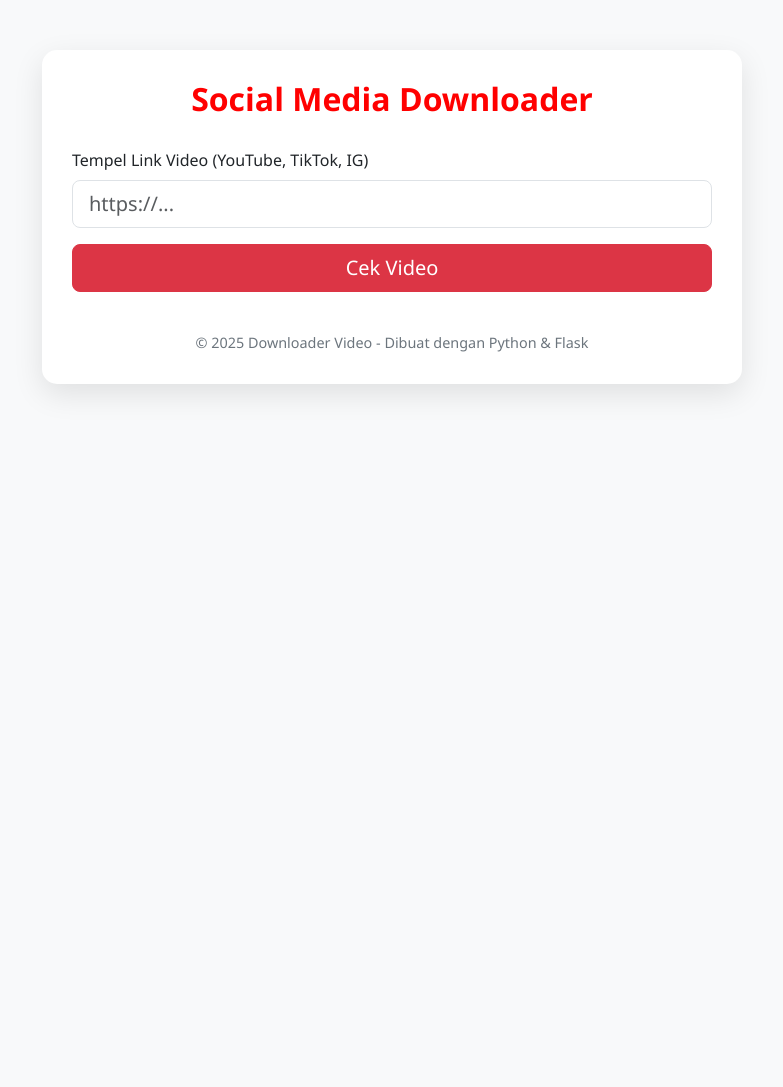
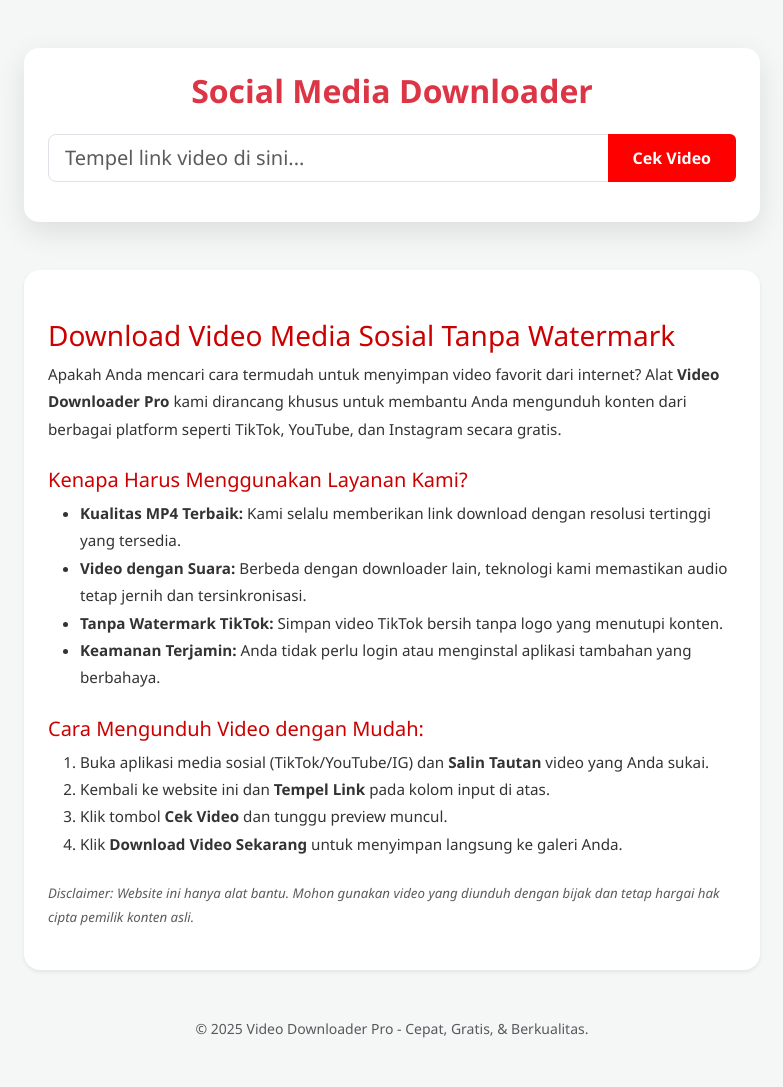
Before and after one commit to mocciro/downloader-video, a Flask app: page / in a window 1280 px wide. Shown: the whole page, without its empty margins (248-1031 px from the left). Before the commit the page ends 394 px from the top, so only its background shows below. Run offline with Flask 3, Linux system fonts and the light colour scheme; some libraries are stand-ins or nearby versions.

Commit message:
Update index.html

```diff
--- a/templates/index.html
+++ b/templates/index.html
@@ -1,64 +1,88 @@
 <!DOCTYPE html>
 <html lang="id">
 <head>
-    <meta name="referrer" content="no-referrer">
-    <meta name="description" content="Download video TikTok, YouTube, dan Instagram secara gratis tanpa watermark dengan suara jernih.">
-<meta name="keywords" content="download video tiktok, downloader youtube, unduh video ig, download video mp4">
-<meta name="author" content="downloader kita">
-
-<meta property="og:title" content="Video Downloader Pro - Cepat & Gratis">
-<meta property="og:description" content="Unduh video favoritmu dalam sekejap!">
     <meta charset="UTF-8">
     <meta name="viewport" content="width=device-width, initial-scale=1.0">
-    <title>Video Downloader Pro</title>
+    <meta name="referrer" content="no-referrer">
+
+    <title>Video Downloader Pro - Unduh Video TikTok, YT & IG Gratis</title>
+    <meta name="description" content="Cara tercepat download video TikTok tanpa watermark, YouTube MP4, dan Instagram Reels gratis dengan kualitas tinggi dan suara jernih.">
+    <meta name="keywords" content="download video tiktok, downloader youtube mp4, unduh video instagram, video downloader tanpa watermark">
+
     <link href="https://cdn.jsdelivr.net/npm/bootstrap@5.3.0/dist/css/bootstrap.min.css" rel="stylesheet">
     <style>
-        body { background-color: #f8f9fa; font-family: 'Segoe UI', Tahoma, Geneva, Verdana, sans-serif; }
-        .main-container { max-width: 700px; margin: 50px auto; padding: 30px; background: white; border-radius: 15px; box-shadow: 0 10px 30px rgba(0,0,0,0.1); }
-        .header-title { color: #ff0000; font-weight: bold; text-align: center; margin-bottom: 30px; }
-        .video-preview { margin-top: 30px; border-radius: 10px; overflow: hidden; background: #000; }
-        .btn-download { width: 100%; margin-top: 15px; font-weight: bold; }
-        .footer-text { text-align: center; margin-top: 40px; color: #6c757d; font-size: 0.9rem; }
+        body { background-color: #f4f7f6; font-family: 'Segoe UI', Tahoma, Geneva, Verdana, sans-serif; color: #333; }
+        .card { border-radius: 15px; border: none; box-shadow: 0 10px 30px rgba(0,0,0,0.1); }
+        .btn-primary { background-color: #ff0000; border: none; padding: 10px 25px; }
+        .btn-primary:hover { background-color: #cc0000; }
+        video { border-radius: 10px; background: #000; box-shadow: 0 5px 15px rgba(0,0,0,0.3); }
+        .seo-section { line-height: 1.8; font-size: 0.95rem; }
+        .seo-section h3, .seo-section h5 { color: #cc0000; margin-top: 25px; }
     </style>
 </head>
 <body>
 
-<div class="container">
-    <div class="main-container">
-        <h2 class="header-title">Social Media Downloader</h2>
-
+    <div class="container py-5">
+        <div class="row justify-content-center">
+            <div class="col-md-8">
+                <div class="card p-4 mb-5">
+                    <h2 class="text-center mb-4 text-danger fw-bold">Social Media Downloader</h2>
                     <form method="POST">
-            <div class="mb-3">
-                <label for="url_video" class="form-label">Tempel Link Video (YouTube, TikTok, IG)</label>
-                <input type="text" class="form-control form-control-lg" id="url_video" name="url_video" placeholder="https://..." required>
+                        <div class="input-group mb-3">
+                            <input type="text" name="url_video" class="form-control form-control-lg" placeholder="Tempel link video di sini..." required>
+                            <button class="btn btn-primary fw-bold" type="submit">Cek Video</button>
                         </div>
-            <button type="submit" class="btn btn-danger btn-lg w-100">Cek Video</button>
                     </form>
 
                     {% if video %}
-        <div class="video-preview text-center">
-            <video width="100%" controls style="max-height: 400px;">
+                        {% if video.error %}
+                            <div class="alert alert-danger">Terjadi kesalahan: Gagal mengambil video. Pastikan link benar.</div>
+                        {% else %}
+                            <div class="mt-4 text-center">
+                                <h5 class="fw-bold">{{ video.title }}</h5>
+                                <video width="100%" controls class="mt-2">
                                     <source src="{{ video.url }}" type="video/mp4">
-                Browser kamu tidak mendukung pemutar video.
                                 </video>
+                                <a href="{{ video.url }}" target="_blank" rel="noopener noreferrer" class="btn btn-success btn-lg w-100 mt-3 fw-bold">
+                                    Download Video Sekarang
+                                </a>
+                                <p class="small text-muted mt-2 text-start">
+                                    *Catatan: Jika download tidak mulai otomatis, klik kanan tombol hijau lalu pilih <strong>"Save Link As"</strong> (di PC) atau tekan lama lalu <strong>"Download Link"</strong> (di HP).
+                                </p>
+                            </div>
+                        {% endif %}
+                    {% endif %}
                 </div>
 
-        <div class="mt-3 text-center">
-            <h4>{{ video.title }}</h4>
-            <p class="text-muted">Durasi: {{ video.duration_string }}</p>
-            <a href="{{ video.url }}" download class="btn btn-success btn-lg btn-download">
-                Download Video Sekarang
-            </a>
-            <p class="small text-danger mt-2">*Klik kanan tombol download lalu pilih "Save Link As" jika download tidak otomatis.</p>
+                <div class="seo-section bg-white p-4 rounded-4 shadow-sm">
+                    <h3>Download Video Media Sosial Tanpa Watermark</h3>
+                    <p>Apakah Anda mencari cara termudah untuk menyimpan video favorit dari internet? Alat <strong>Video Downloader Pro</strong> kami dirancang khusus untuk membantu Anda mengunduh konten dari berbagai platform seperti TikTok, YouTube, dan Instagram secara gratis.</p>
+
+                    <h5>Kenapa Harus Menggunakan Layanan Kami?</h5>
+                    <ul>
+                        <li><strong>Kualitas MP4 Terbaik:</strong> Kami selalu memberikan link download dengan resolusi tertinggi yang tersedia.</li>
+                        <li><strong>Video dengan Suara:</strong> Berbeda dengan downloader lain, teknologi kami memastikan audio tetap jernih dan tersinkronisasi.</li>
+                        <li><strong>Tanpa Watermark TikTok:</strong> Simpan video TikTok bersih tanpa logo yang menutupi konten.</li>
+                        <li><strong>Keamanan Terjamin:</strong> Anda tidak perlu login atau menginstal aplikasi tambahan yang berbahaya.</li>
+                    </ul>
+
+                    <h5>Cara Mengunduh Video dengan Mudah:</h5>
+                    <ol>
+                        <li>Buka aplikasi media sosial (TikTok/YouTube/IG) dan <strong>Salin Tautan</strong> video yang Anda sukai.</li>
+                        <li>Kembali ke website ini dan <strong>Tempel Link</strong> pada kolom input di atas.</li>
+                        <li>Klik tombol <strong>Cek Video</strong> dan tunggu preview muncul.</li>
+                        <li>Klik <strong>Download Video Sekarang</strong> untuk menyimpan langsung ke galeri Anda.</li>
+                    </ol>
+
+                    <p class="mt-4 text-muted small"><em>Disclaimer: Website ini hanya alat bantu. Mohon gunakan video yang diunduh dengan bijak dan tetap hargai hak cipta pemilik konten asli.</em></p>
                 </div>
-        {% endif %}
 
-        <div class="footer-text">
-            &copy; 2025 Downloader Video - Dibuat dengan Python & Flask
+                <footer class="text-center mt-5 text-muted small">
+                    &copy; 2025 Video Downloader Pro - Cepat, Gratis, & Berkualitas.
+                </footer>
             </div>
         </div>
     </div>
 
-<script src="https://cdn.jsdelivr.net/npm/bootstrap@5.3.0/dist/js/bootstrap.bundle.min.js"></script>
 </body>
 </html>
```
Lines whose indentation alone changed are shown as unchanged.
